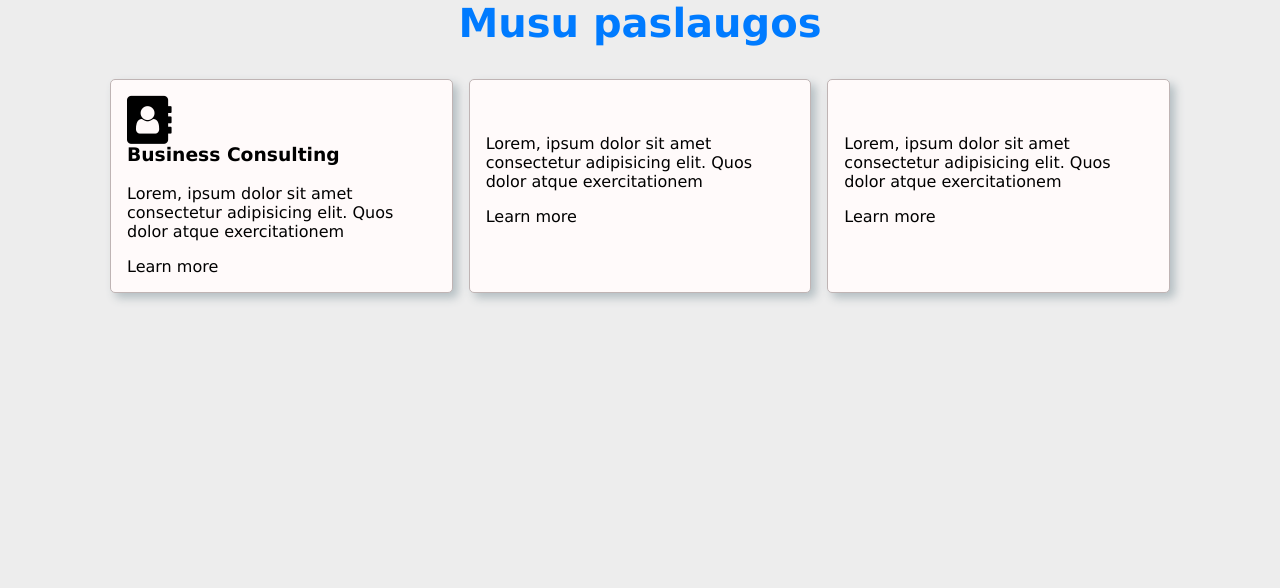
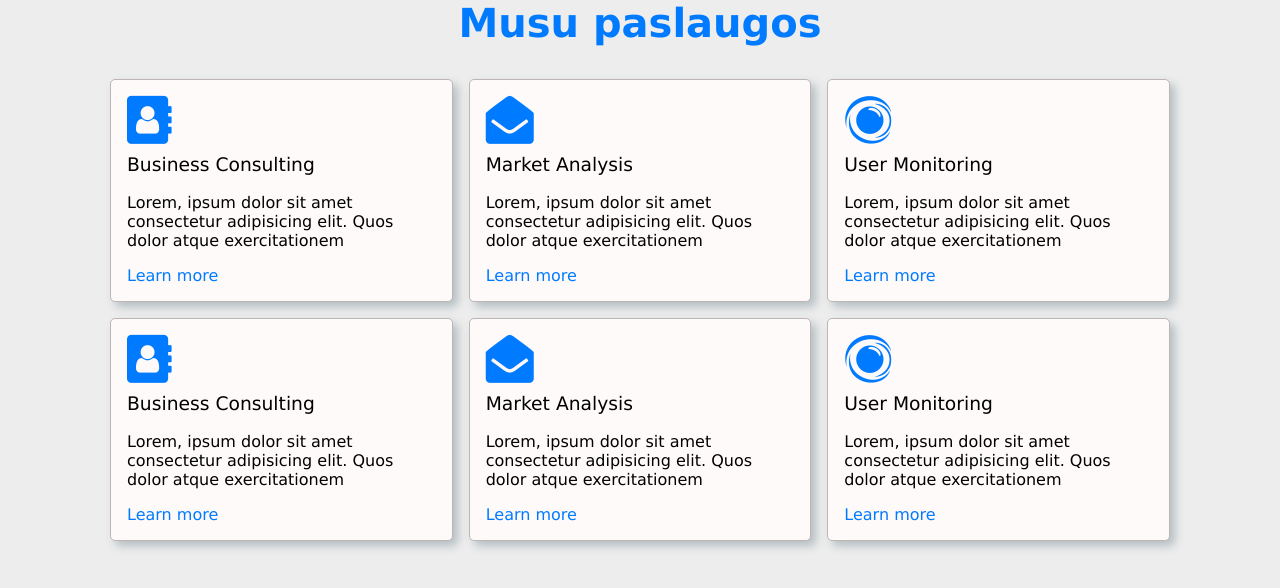
Before and after one commit to MariusCodeAcademy/feu2-02_react_vite_components_props, a React (Vite) app: page / in a window 1280 px wide. Shown: the top 588 px of the page. Built offline with nearby package versions, Linux system fonts and the light colour scheme; the HTML template or start-up script is replaced by a standard one.

Commit message:
service cards section

```diff
--- a/src/App.css
+++ b/src/App.css
@@ -1,6 +1,10 @@
+:root {
+  --main-color: #007bff;
+}
+
 .sectionTitle {
   text-align: center;
-  color: #007bff;
+  color: var(--main-color);
   font-size: 40px;
 }
 
@@ -9,3 +13,13 @@
   grid-template-columns: repeat(3, 1fr);
   gap: 1rem;
 }
+
+.card .card__icon,
+.card .card__link {
+  color: var(--main-color);
+}
+
+.card h3 {
+  font-weight: normal;
+  margin-top: 0.5em;
+}
--- a/src/App.jsx
+++ b/src/App.jsx
@@ -7,15 +7,18 @@ function SectionTitle(props) {
 
 function Icon(props) {
   // console.log('props ===', props);
-  return <i className={`fa ${props.iconName} fa-3x`} aria-hidden='true'></i>;
+  return <i className={`fa ${props.iconName} fa-3x card__icon`} aria-hidden='true'></i>;
 }
 
 function Grid() {
   return (
     <div className='grid'>
       <SeviceCard title='Business Consulting' icon='fa-address-book' link='/about.html' />
-      <SeviceCard />
-      <SeviceCard />
+      <SeviceCard title='Market Analysis' icon='fa-envelope-open' link='/home.html' />
+      <SeviceCard title='User Monitoring' icon=' fa-eercast' link='/contact.html' />
+      <SeviceCard title='Business Consulting' icon='fa-address-book' link='/about.html' />
+      <SeviceCard title='Market Analysis' icon='fa-envelope-open' link='/home.html' />
+      <SeviceCard title='User Monitoring' icon=' fa-eercast' link='/contact.html' />
     </div>
   );
 }
@@ -23,7 +26,7 @@ function Grid() {
 function SeviceCard(props) {
   return (
     <div className='card'>
-      <Icon className='card__icon' iconName={props.icon} />
+      <Icon iconName={props.icon} />
       <h3>{props.title}</h3>
       <p className='card__text'>
         Lorem, ipsum dolor sit amet consectetur adipisicing elit. Quos dolor atque exercitationem
```
